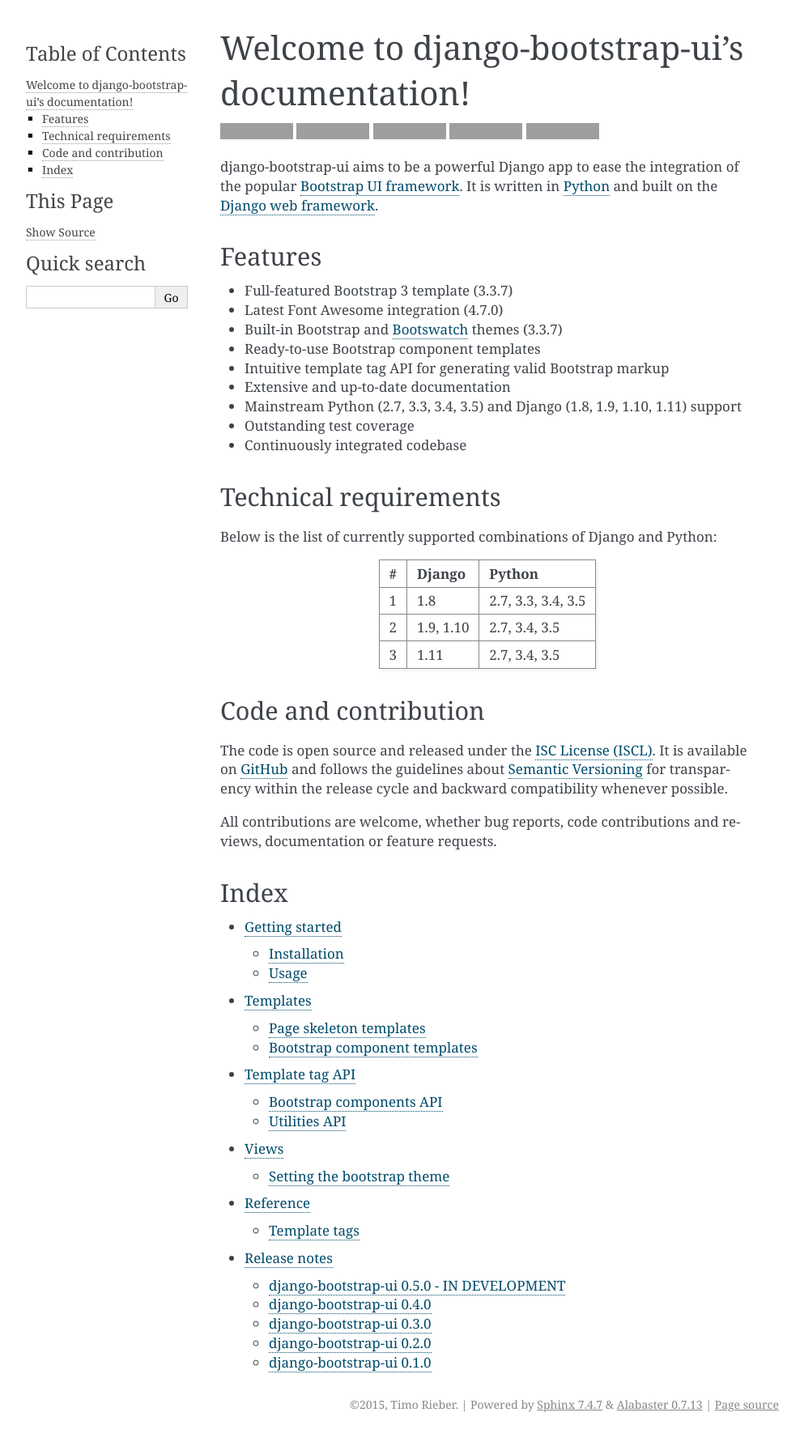
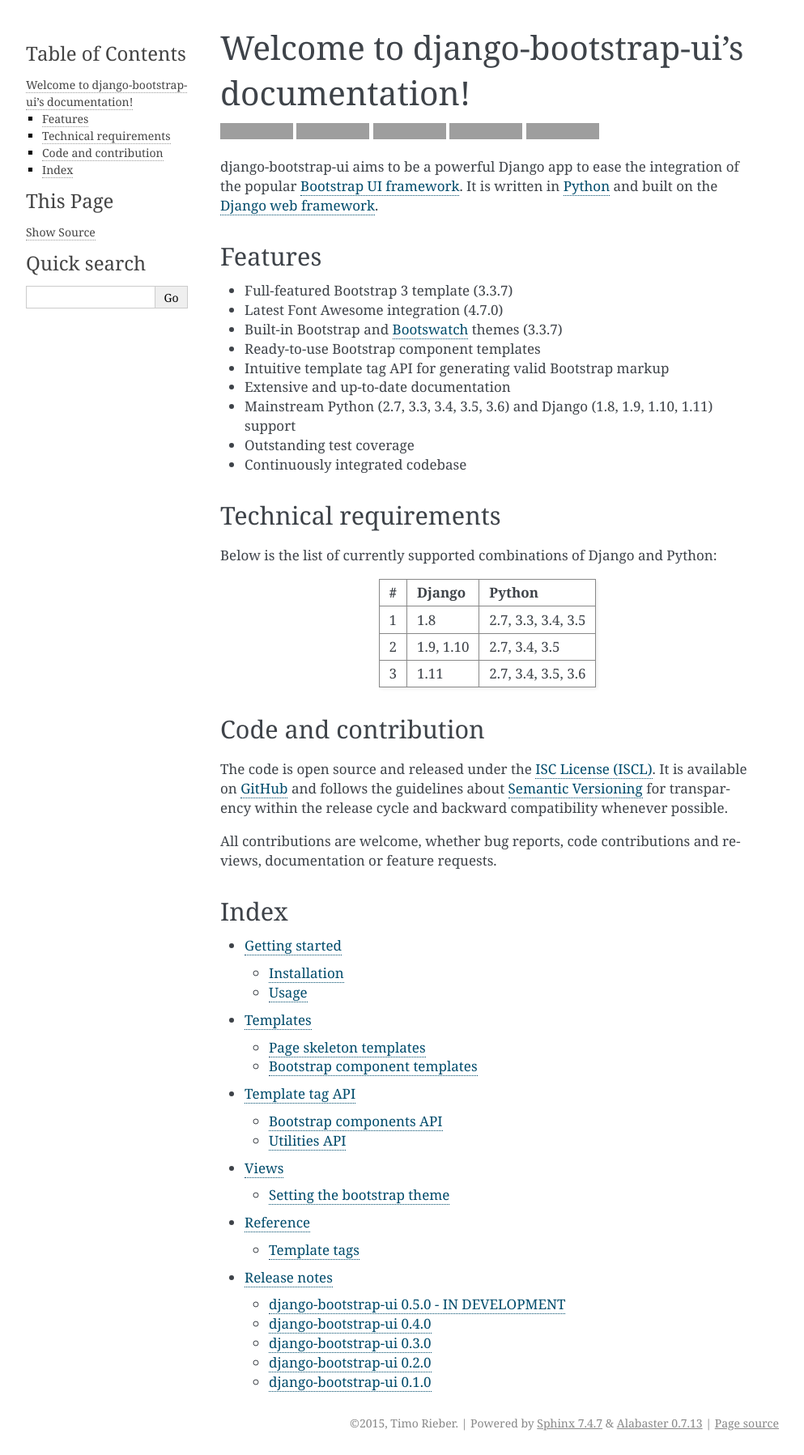
Before and after one commit to texperience/django-bootstrap-ui, a Sphinx documentation site: the page built from docs/index.rst, in a window 1280 px wide. Shown: the whole page at 81% size, without its empty margins (148-1141 px from the left). Built offline with Sphinx 7.4.7, drawn with Linux system fonts in a browser that asks for light colours; before the commit the page ends 1774 px from its top, so only the background shows below that; grey boxes are pictures that could not be loaded.

Commit message:
Added support for Python 3.6

```diff
--- a/README.rst
+++ b/README.rst
@@ -31,7 +31,7 @@
 * Ready-to-use Bootstrap component templates
 * Intuitive template tag API for generating valid Bootstrap markup
 * Extensive and up-to-date documentation
-* Mainstream Python (2.7, 3.3, 3.4, 3.5) and Django (1.8, 1.9, 1.10, 1.11) support
+* Mainstream Python (2.7, 3.3, 3.4, 3.5, 3.6) and Django (1.8, 1.9, 1.10, 1.11) support
 * Outstanding test coverage
 * Continuously integrated codebase
 
@@ -49,7 +49,7 @@
 +------------+------------+--------------------+
 | 2          | 1.9, 1.10  | 2.7, 3.4, 3.5      |
 +------------+------------+--------------------+
-| 3          | 1.11       | 2.7, 3.4, 3.5      |
+| 3          | 1.11       | 2.7, 3.4, 3.5, 3.6 |
 +------------+------------+--------------------+
 
 Installation
--- a/docs/index.rst
+++ b/docs/index.rst
@@ -31,7 +31,7 @@
 * Ready-to-use Bootstrap component templates
 * Intuitive template tag API for generating valid Bootstrap markup
 * Extensive and up-to-date documentation
-* Mainstream Python (2.7, 3.3, 3.4, 3.5) and Django (1.8, 1.9, 1.10, 1.11) support
+* Mainstream Python (2.7, 3.3, 3.4, 3.5, 3.6) and Django (1.8, 1.9, 1.10, 1.11) support
 * Outstanding test coverage
 * Continuously integrated codebase
 
@@ -49,7 +49,7 @@
 +------------+------------+--------------------+
 | 2          | 1.9, 1.10  | 2.7, 3.4, 3.5      |
 +------------+------------+--------------------+
-| 3          | 1.11       | 2.7, 3.4, 3.5      |
+| 3          | 1.11       | 2.7, 3.4, 3.5, 3.6 |
 +------------+------------+--------------------+
 
 Code and contribution
--- a/docs/releases/0.5.0.rst
+++ b/docs/releases/0.5.0.rst
@@ -7,3 +7,4 @@
 --------
 
 * Added support for Django 1.11
+* Added support for Python 3.6
--- a/setup.py
+++ b/setup.py
@@ -55,6 +55,7 @@
         'Programming Language :: Python :: 3.3',
         'Programming Language :: Python :: 3.4',
         'Programming Language :: Python :: 3.5',
+        'Programming Language :: Python :: 3.6',
         'Topic :: Internet :: WWW/HTTP',
         'Topic :: Internet :: WWW/HTTP :: Dynamic Content',
     ],
```
Also changed, not shown: .travis.yml, 1 other file.
